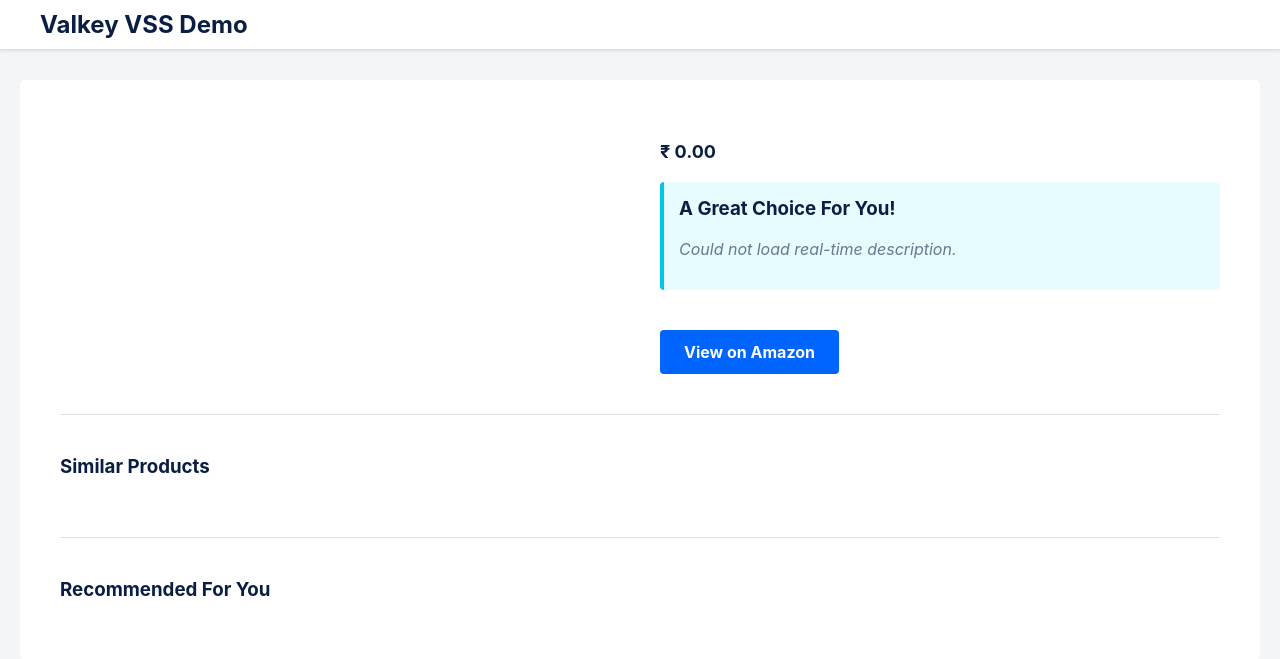
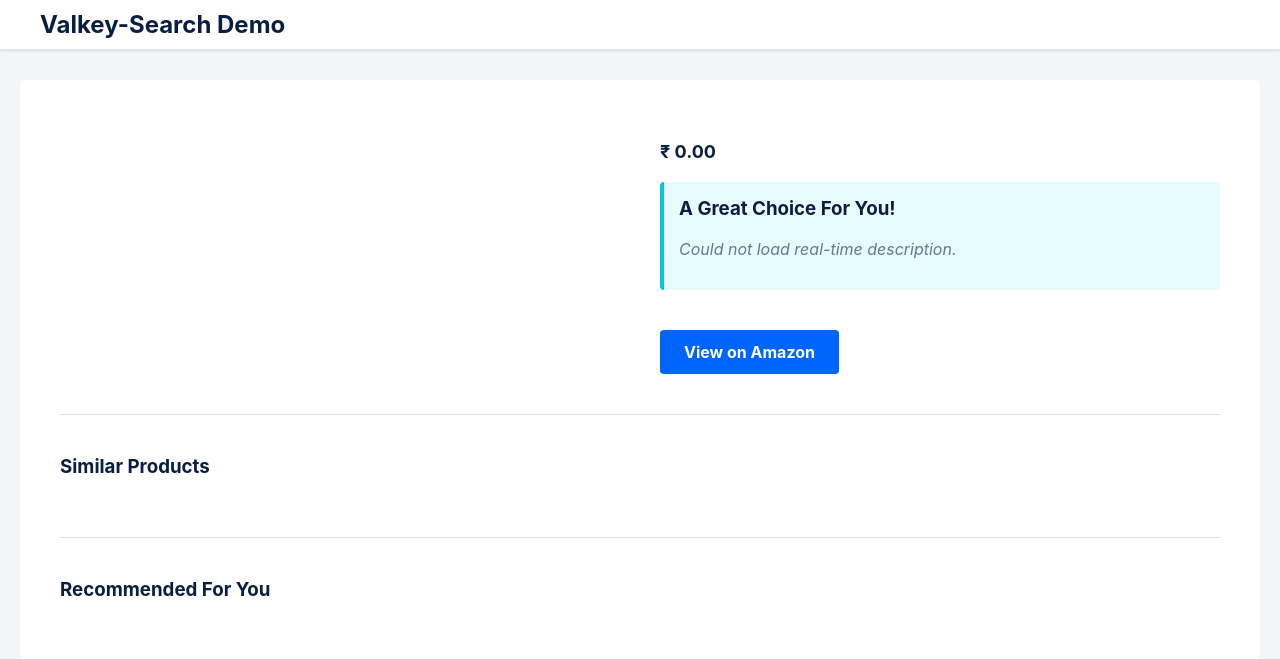
Before and after one commit to PingXie/valkey-search-demo, a Python web app: template templates/product_detail.html in a window 1280 px wide. Shown: the top 659 px of the page. Run offline with Jinja, Linux system fonts and the light colour scheme; the template is opened without the code that fills it, so the values that code supplies are empty.

Commit message:
Fix demo names and some typos
Signed-off-by: Ping Xie <pingxie@google.com>

```diff
--- a/templates/layout.html
+++ b/templates/layout.html
@@ -3,13 +3,13 @@
 <head>
     <meta charset="UTF-8">
     <meta name="viewport" content="width=device-width, initial-scale=1.0">
-    <title>Valkey VSS Demo</title>
+    <title>Valkey-Search Demo</title>
     <link rel="stylesheet" href="{{ url_for('static', filename='style.css') }}">
 </head>
 <body>
     <header>
         <div class="logo">
-            <a href="{{ url_for('home') }}">Valkey VSS Demo</a>
+            <a href="{{ url_for('home') }}">Valkey-Search Demo</a>
         </div>
         {% if user %}
         <div class="header-right">
```
Also changed, not shown: README.md.
